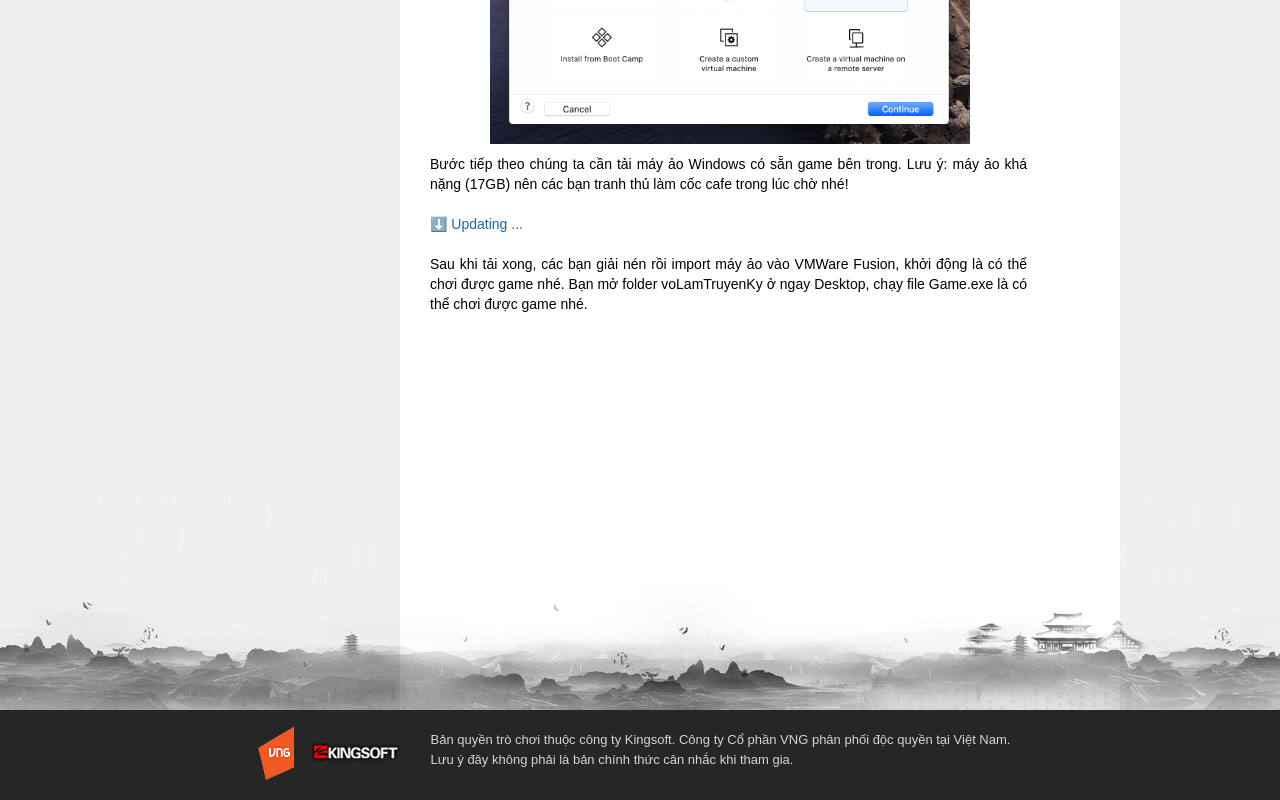
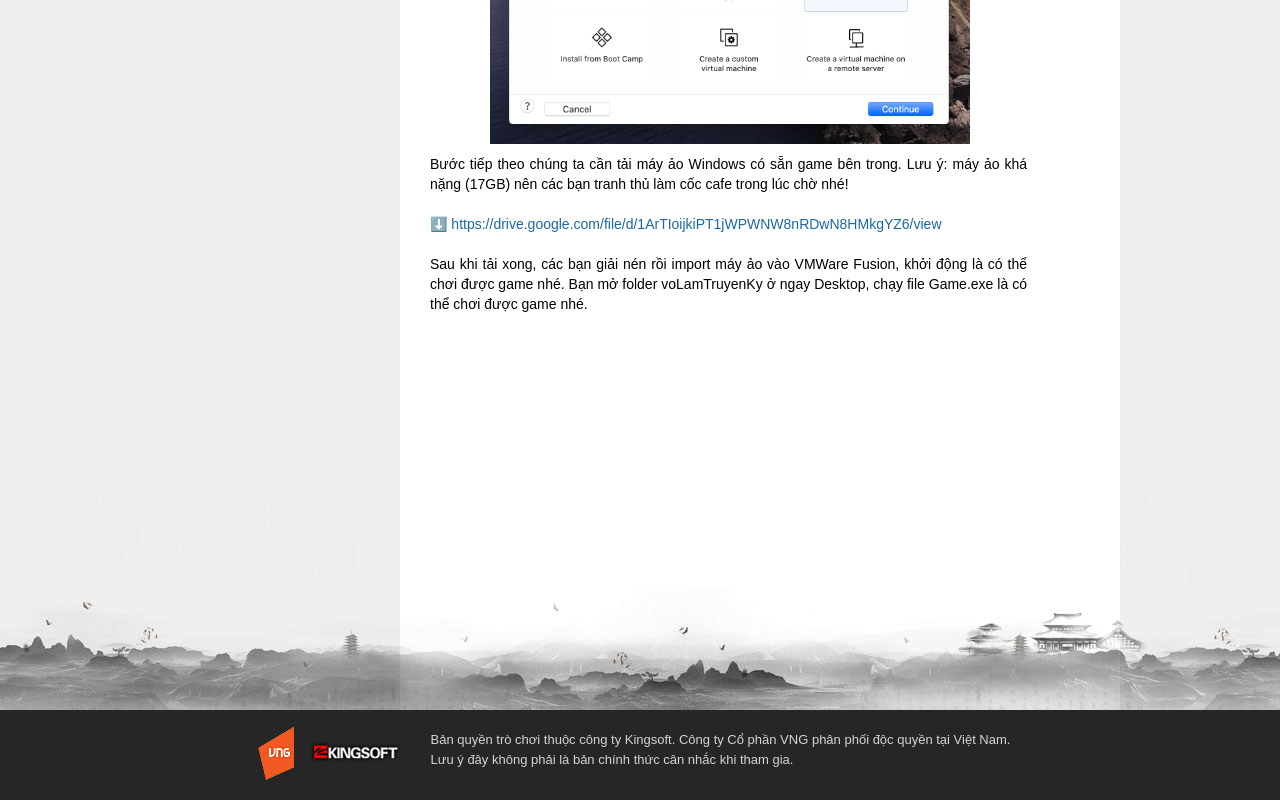
Before and after one commit to gvu0110/volambacmy.com, a plain HTML site: page static/huong-dan-cai-dat-game-tren-macos.html in a window 1280 px wide. Shown: the part 1006-1806 px from the top of the page. Drawn offline with Linux system fonts and the light colour scheme.

Commit message:
Add download for macos

```diff
--- a/static/huong-dan-cai-dat-game-tren-macos.html
+++ b/static/huong-dan-cai-dat-game-tren-macos.html
@@ -65,8 +65,8 @@
                                         <p>Bước tiếp theo chúng ta cần tải máy ảo Windows có sẵn game bên trong. Lưu ý:
                                             máy ảo khá nặng (17GB) nên các bạn tranh thủ làm cốc cafe trong lúc chờ nhé!
                                         </p>
-                                        <p>⬇️ <a href="#"
-                                                target="_blank">Updating ...</a>
+                                        <p>⬇️ <a href="https://drive.google.com/file/d/1ArTIoijkiPT1jWPWNW8nRDwN8HMkgYZ6/view"
+                                                target="_blank">https://drive.google.com/file/d/1ArTIoijkiPT1jWPWNW8nRDwN8HMkgYZ6/view</a>
                                         </p>
 
                                         <p>Sau khi tải xong, các bạn giải nén rồi import máy ảo vào VMWare Fusion, khởi
```
